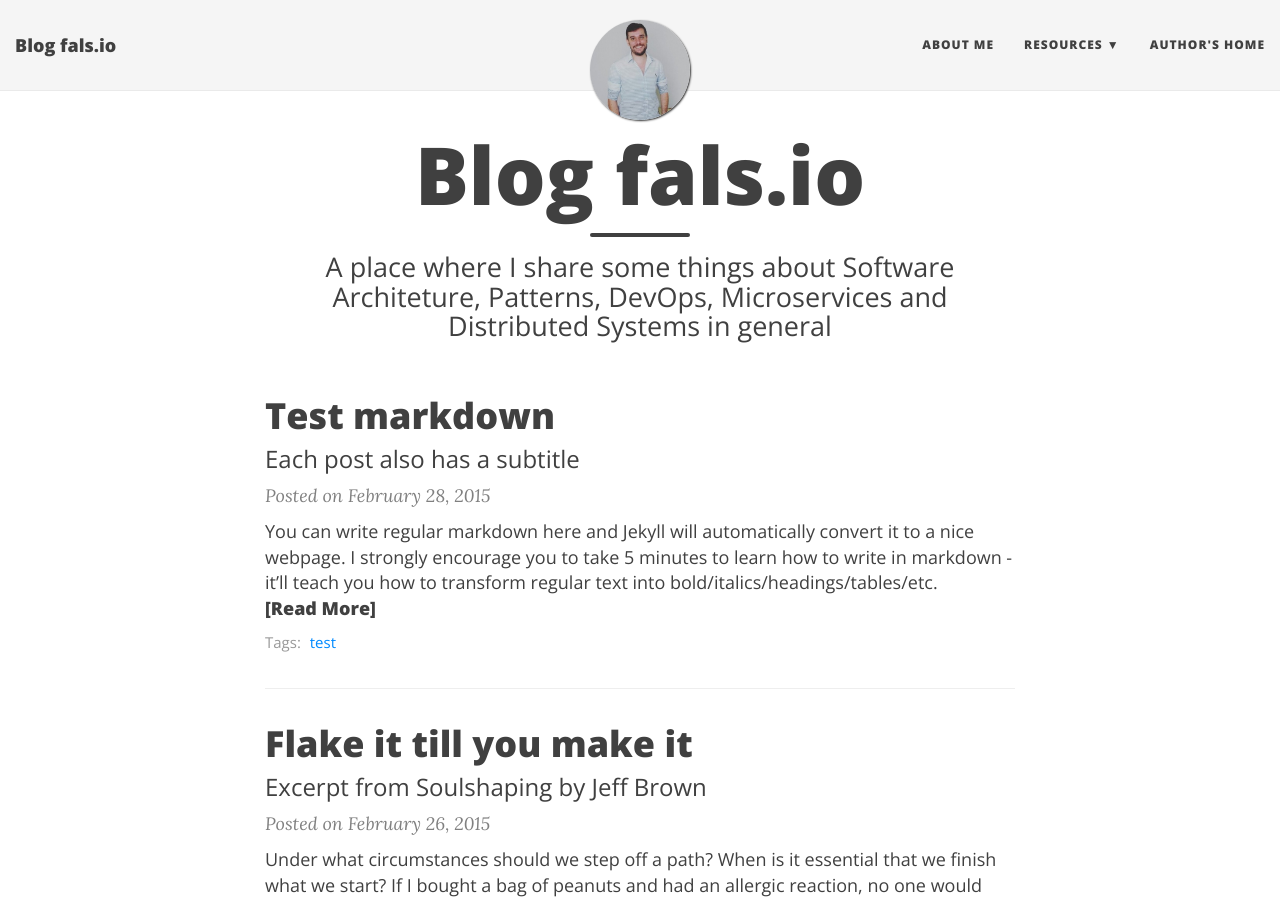
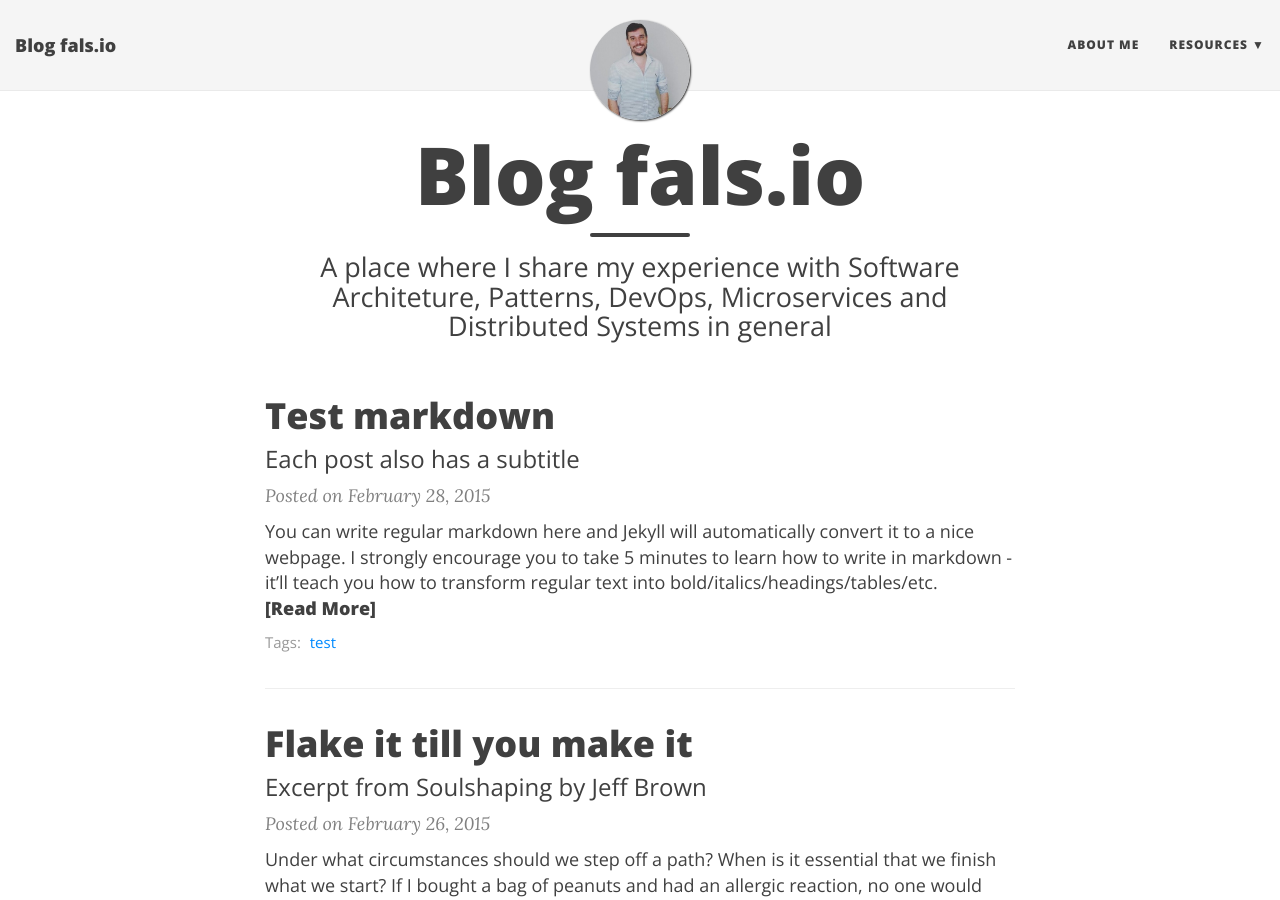
Before and after one commit to fals/fals.github.io, a Jekyll site: the page built from index.html, in a window 1280 px wide and 900 px high. Built offline with Jekyll 4.4.1, drawn with Linux system fonts in a browser that asks for light colours; nearby versions of some CDN libraries; the list of posts is cut into pages by our own code.

```diff
--- a/_config.yml
+++ b/_config.yml
@@ -17,7 +17,7 @@ baseurl: "/"
 title: Blog fals.io
 
 # Short description of your site
-description: A virtual proof that name is awesome!
+description: Blog about Software Development awesomess!
 
 # --- Navigation bar options --- #
 
@@ -26,7 +26,6 @@ navbar-links:
   About Me: "aboutme"
   Resources:
     - GitHub Pages: "https://www.github.com/fals"
-  Author's home: "http://www.fals.io"
 
 # Image to show in the navigation bar - image must be a square (width = height)
 # Remove this parameter if you don't want an image in the navbar
@@ -78,7 +77,7 @@ social-network-links:
 #  google-plus: +DeanAttali
 #  linkedin: daattali
 #  xing: yourname
-#  stackoverflow: "3943160/daattali"
+  stackoverflow: "2072198/fals"
 #  snapchat: deanat78
 #  instagram: deanat78
 #  youtube: user/deanat78
--- a/index.html
+++ b/index.html
@@ -1,7 +1,7 @@
 ---
 layout: page
 title: Blog fals.io
-subtitle: A place where I share some things about Software Architeture, Patterns, DevOps, Microservices and Distributed Systems in general
+subtitle: A place where I share my experience with Software Architeture, Patterns, DevOps, Microservices and Distributed Systems in general
 use-site-title: true
 ---
 
```
